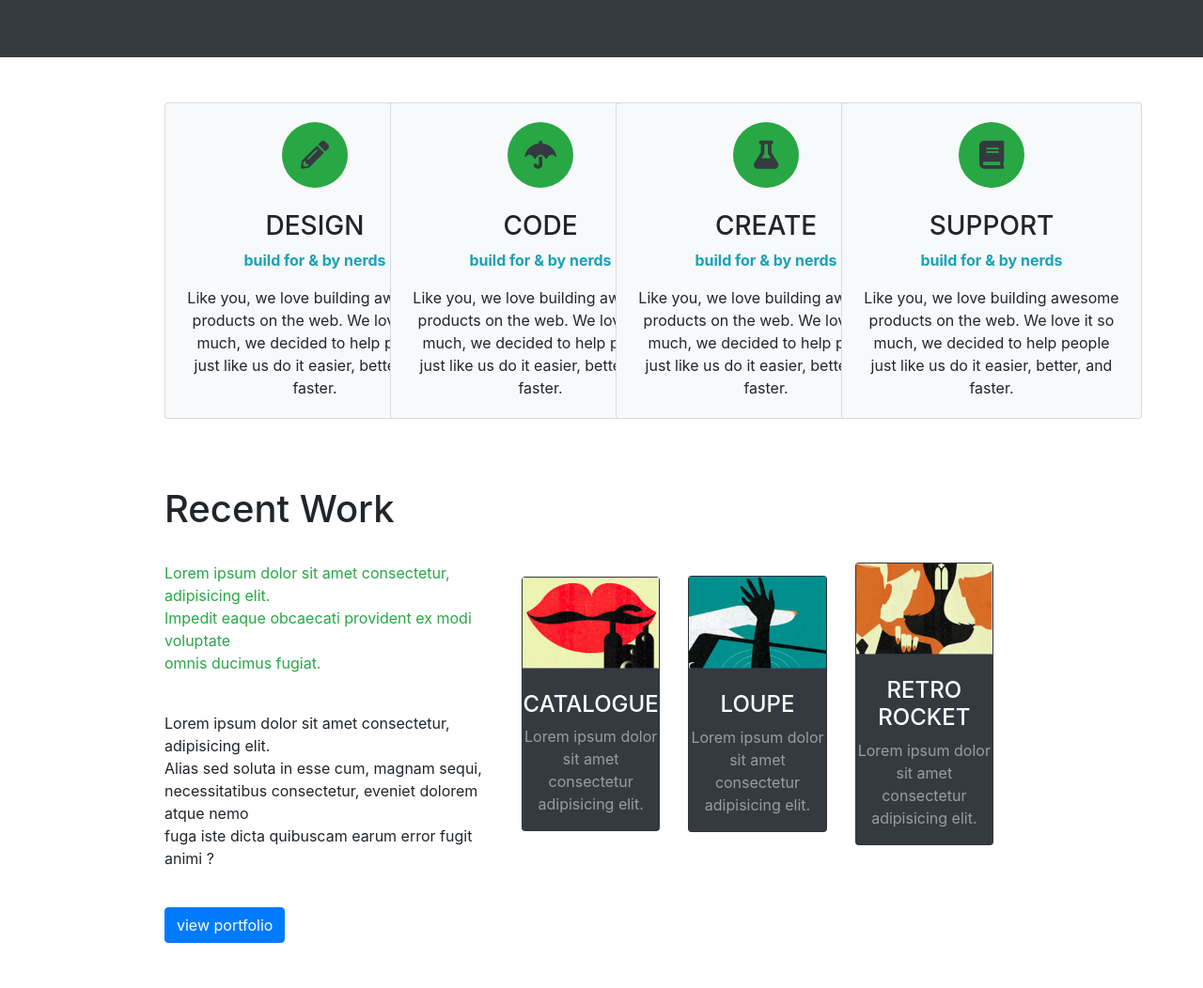
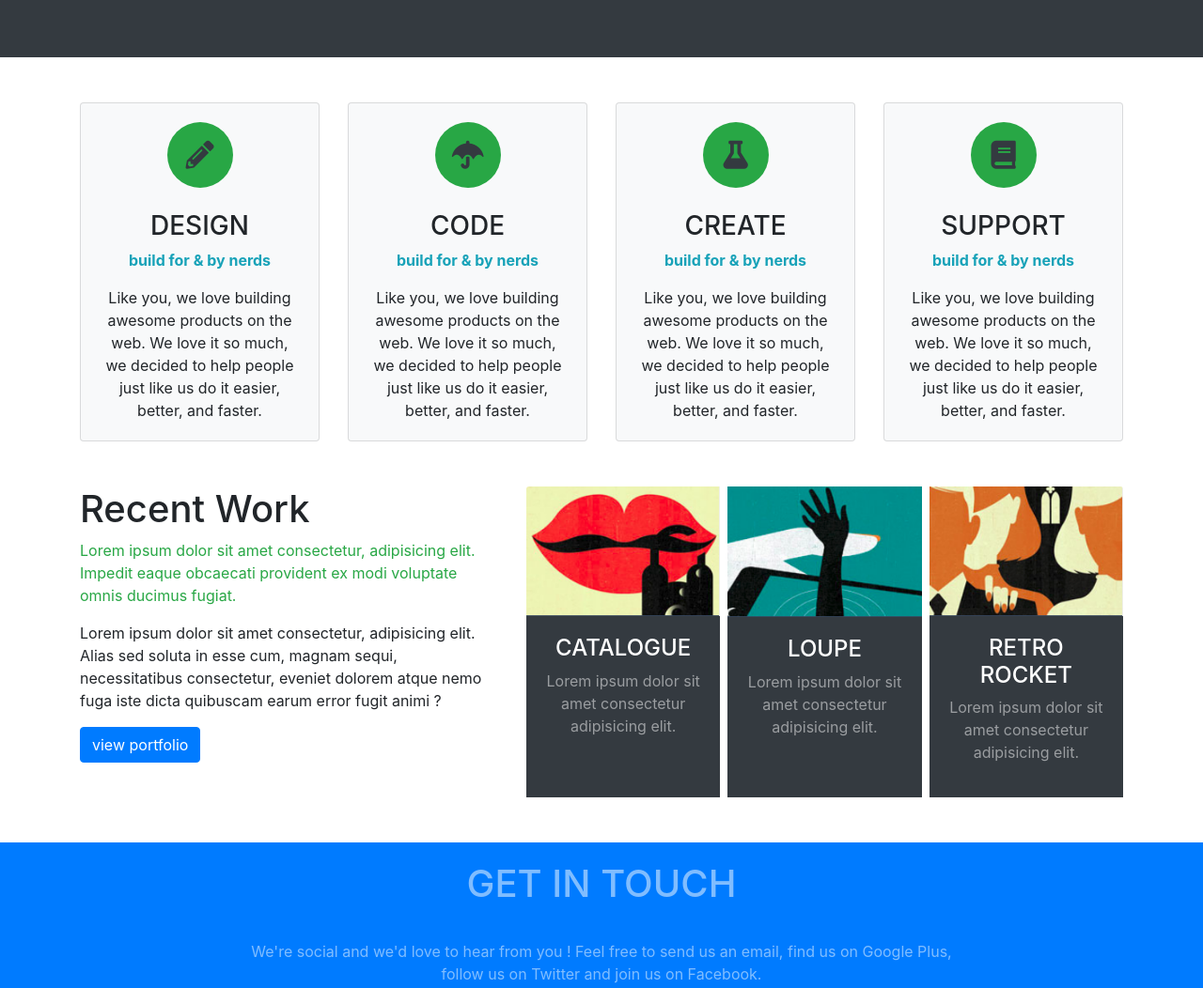
Before and after one commit to Developer-Karis/flatiBootstrap, a website: page index.html in a window 1280 px wide. Shown: the part 723-1775 px from the top of the page at 94% size. Drawn offline with nearby package versions, Linux system fonts and the light colour scheme.

Commit message:
web site finish update 12:57

```diff
--- a/index.html
+++ b/index.html
@@ -19,7 +19,7 @@
             <nav class="navbar">
                 <h1 class="text-white">flati</h1>
             </nav>
-            <ul class="nav pt-5 d-flex justify-content-center align-items-center nav-pills">
+            <ul class="nav pt-5 nav-pills">
                 <li class="nav-item">
                     <a class="nav-link text-white py-3 active" href="#">home</a>
                 </li>
@@ -54,8 +54,7 @@
 
     <!-- Section About -->
     <section>
-        <div class="bg-dark d-flex justify-content-center align-items-center text-center p-5 text-white-50 font-weight-bold"
-            style="font-size: 25px;">
+        <div class="bg-dark text-center p-5 text-white-50 font-weight-bold" style="font-size: 25px;">
             <p>i think most <span class="bg-info">programmers</span> spend the first 5 years of their career
                 mastering<br> <span class="text-info">complexity</span> and the rest of their lives learning
                 <span class="text-white">simplicity -</span><br><br>
@@ -65,10 +64,10 @@
 
     <!-- Section Cards -->
     <section>
-        <div class="container-fluid w-75 mt-5 text-center">
-            <div class="row">
+        <div class="container my-5 text-center">
+            <div class="row row-cols-4">
                 <div class="col">
-                    <div class="card bg-light" style="width: 20rem;">
+                    <div class="card bg-light">
                         <div class="card-body">
                             <i class="fas fa-pencil-alt rounded-circle bg-success mb-4 text-dark d-flex justify-content-center align-items-center mx-auto"
                                 style="width: 70px; height: 70px; font-size: 30px;"></i>
@@ -82,7 +81,7 @@
                     </div>
                 </div>
                 <div class="col">
-                    <div class="card bg-light" style="width: 20rem;">
+                    <div class="card bg-light">
                         <div class="card-body">
                             <i class="fas fa-umbrella rounded-circle bg-success mb-4 text-dark d-flex justify-content-center align-items-center mx-auto"
                                 style="width: 70px; height: 70px; font-size: 30px;"></i>
@@ -96,7 +95,7 @@
                     </div>
                 </div>
                 <div class="col">
-                    <div class="card bg-light" style="width: 20rem;">
+                    <div class="card bg-light">
                         <div class="card-body">
                             <i class="fas fa-flask rounded-circle bg-success mb-4 text-dark d-flex justify-content-center align-items-center mx-auto"
                                 style="width: 70px; height: 70px; font-size: 30px;"></i>
@@ -110,7 +109,7 @@
                     </div>
                 </div>
                 <div class="col">
-                    <div class="card bg-light" style="width: 20rem;">
+                    <div class="card bg-light">
                         <div class="card-body">
                             <i class="fas fa-book rounded-circle bg-success mb-4 text-dark d-flex justify-content-center align-items-center mx-auto"
                                 style="width: 70px; height: 70px; font-size: 30px;"></i>
@@ -124,8 +123,10 @@
                     </div>
                 </div>
             </div>
-            <div class="row d-flex justify-content-center align-items-center pr-5" style="white-space: pre-line;">
-                <div class="col-5 text-left mt-5">
+            <div class="row mt-5">
+                <div class="col-5">
+                    <div class="card border-0">
+                        <div class="card-body p-0 text-left">
                             <h1>Recent Work</h1>
                             <p class="text-success">Lorem ipsum dolor sit amet consectetur, adipisicing elit.
                                 Impedit eaque obcaecati provident ex modi voluptate
@@ -136,28 +137,33 @@
                                 fuga iste dicta quibuscam earum error fugit animi ?</p>
                             <button class="btn btn-primary">view portfolio</button>
                         </div>
-                <div class="col mt-5">
-                    <div class="card bg-dark text-white">
-                        <img src="./src/images/flati-design-screenshot1.png" alt="" class="mb-4">
+                    </div>
+                </div>
+                <div class="col-7">
+                    <div class="card-group">
+                        <div class="card border-0 mr-2">
+                            <img src="./src/images/flati-design-screenshot1.png" class="card-img-top" alt="...">
+                            <div class="card-body bg-dark text-white text-center">
                                 <h4 class="text-uppercase">catalogue</h4>
                                 <p class="text-white-50">Lorem ipsum dolor sit amet
                                     consectetur adipisicing elit.</p>
                             </div>
                         </div>
-                <div class="col mt-5">
-                    <div class="card bg-dark text-white">
-                        <img src="./src/images/flati-design-screenshot2.png" alt="" class="mb-4">
+                        <div class="card border-0 mr-2">
+                            <img src="./src/images/flati-design-screenshot2.png" class="card-img-top" alt="...">
+                            <div class="card-body bg-dark text-white text-center">
                                 <h4 class="text-uppercase">loupe</h4>
                                 <p class="text-white-50">Lorem ipsum dolor sit amet
                                     consectetur adipisicing elit.</p>
                             </div>
                         </div>
-                <div class="col mt-5">
-                    <div class="card bg-dark text-white">
-                        <img src="./src/images/flati-design-screenshot3.png" alt="" class="mb-4">
+                        <div class="card border-0">
+                            <img src="./src/images/flati-design-screenshot3.png" class="card-img-top" alt="...">
+                            <div class="card-body bg-dark text-white text-center">
                                 <h4 class="text-uppercase">retro rocket</h4>
                                 <p class="text-white-50">Lorem ipsum dolor sit amet
                                     consectetur adipisicing elit.</p>
+                            </div>
                         </div>
                     </div>
                 </div>
@@ -166,13 +172,13 @@
 
     <!-- Footer -->
     <footer>
-        <div class="card text-center mt-5 rounded-0 bg-primary text-white-50">
+        <div class="card justify-content-center text-center mt-5 rounded-0 bg-primary text-white-50 border-0">
             <div class="card-body">
                 <h1 class="card-title">GET IN TOUCH</h1>
                 <p class="card-text" style="white-space: pre-line;">
                     We're social and we'd love to hear from you ! Feel free to send us an email, find us on Google Plus,
                     follow us on Twitter and join us on Facebook.</p>
-                <div class="container" style="font-size: 40px;">
+                <div class="col" style="font-size: 40px;">
                     <i class="fab fa-twitter"></i>
                     <i class="fab fa-facebook-f"></i>
                     <i class="fab fa-linkedin-in"></i>
@@ -180,7 +186,7 @@
                     <i class="fab fa-vuejs"></i>
                 </div>
             </div>
-            <div class="card-footer bg-dark text-white-50">
+            <div class="card-footer bg-dark text-white-50 p-4 rounded-0">
                 FLATI © 2018 - All Rights Reserver : Template by Spiral Pixel
             </div>
         </div>
--- a/src/scss/app.scss
+++ b/src/scss/app.scss
@@ -1 +1,2 @@
 @import "../../node_modules/bootstrap/scss/bootstrap.scss";
+@import "./modules/style.scss";
```
Also changed, not shown: public/css/app.css, public/css/style.css (added), src/scss/modules/style.scss (added), 2 other files. Lines whose indentation alone changed are shown as unchanged.
